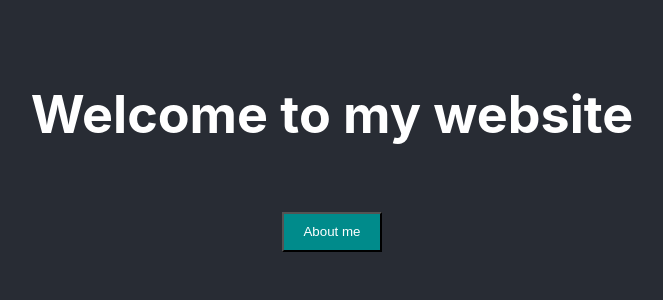
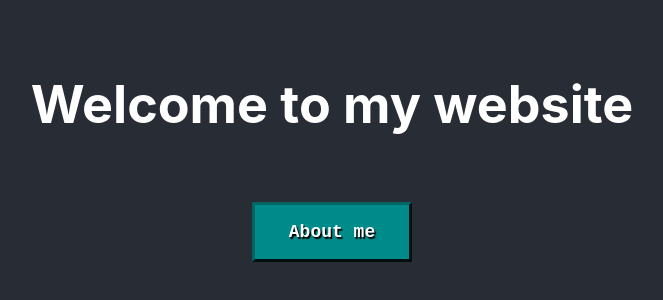
Before and after one commit to Dansan-Dev/Custom-Server-App-Repository, a React (Create React App) app: page / in a window 1280 px wide. Shown: the part 250-550 px from the top of the page, without its empty margins (308-971 px from the left). Built offline with nearby package versions, Linux system fonts and the light colour scheme.

Commit message:
Cosmetic: Small button cosmetic changes

```diff
--- a/src/App.css
+++ b/src/App.css
@@ -52,8 +52,14 @@
 
 /* Button */
 .linked-button{
+  font-family: "Courier New";
+  font-weight: bold;
+  text-shadow: black 1.5px 1.5px 1px;
   color: white;
   background-color: darkcyan;
-  width: 100px;
-  height: 40px;
+  border-color: #006565;
+  border-width: 3px;
+  width: 160px;
+  height: 60px;
+  font-size: 18px;
 }
```
